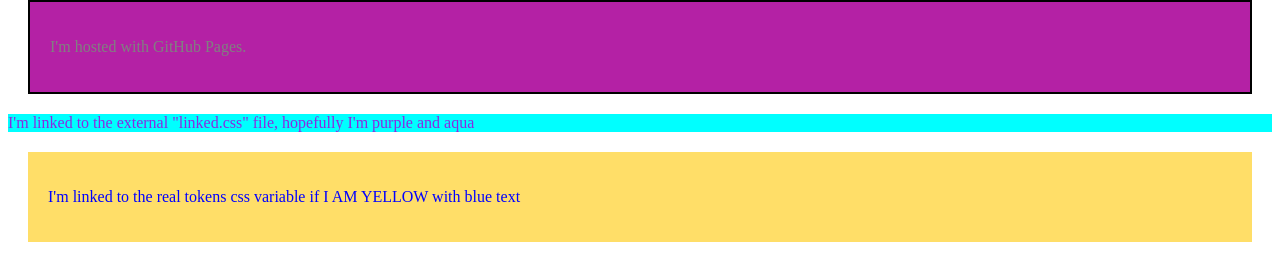
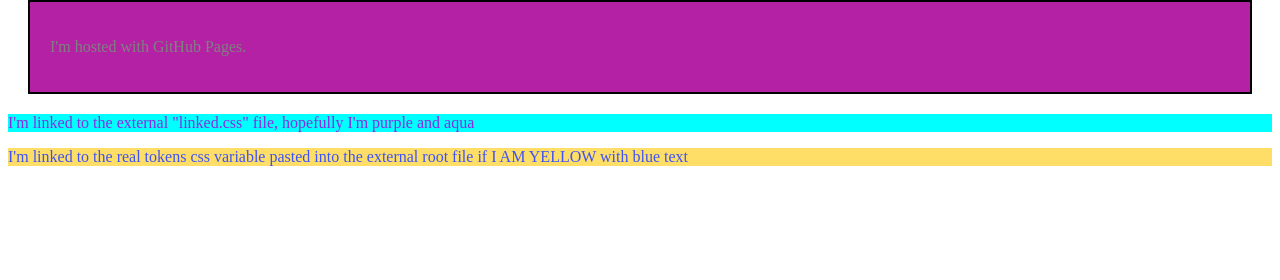
Before and after one commit to HamStanford/github.io, a website: page index.html in a window 1280 px wide. Shown: the part 66-346 px from the top of the page. Drawn offline with Linux system fonts and the light colour scheme.

Commit message:
adding local ref

```diff
--- a/index.html
+++ b/index.html
@@ -41,8 +41,8 @@
     <div class="external_test_class">
       <p>I'm linked to the external "linked.css" file, hopefully I'm purple and aqua</p>
   </div>
-  <div class="tokens_file_css_variable">
-    <p>I'm linked to the real tokens css variable if I AM YELLOW with blue text</p>
+  <div class="tokens_file_css_variable_pasted_int_external_root">
+    <p>I'm linked to the real tokens css variable pasted into the external root file if I AM YELLOW with blue text</p>
 </div>
 </body>
 </html>
--- a/styles.css
+++ b/styles.css
@@ -51,3 +51,8 @@
   --bbc-iplayer-pink-dark: #d739c7;
   --bbc-iplayer-pink-darkest: #b421a5;
 }
+
+.tokens_file_css_variable_pasted_int_external_root{
+  background-color: var(--bbc-sport-yellow);
+  color: var(--colors-blue-500);
+}
```
